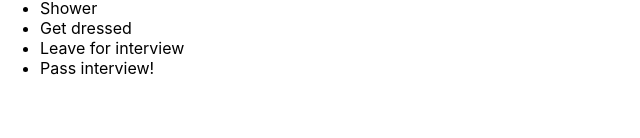
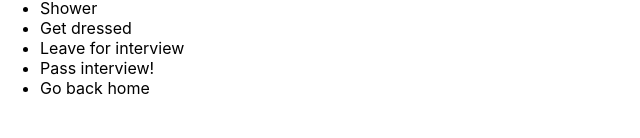
Before and after one commit to mikec-git/git-practice, a React (Create React App) app: page / in a window 1280 px wide. Shown: the part 162-300 px from the top of the page, without its empty margins (0-640 px from the left). Built offline with nearby package versions, Linux system fonts and the light colour scheme.

Commit message:
Added Go Back Home to list

```diff
--- a/src/App.js
+++ b/src/App.js
@@ -10,7 +10,8 @@ class App extends Component {
       'Shower',
       'Get dressed',
       'Leave for interview',
-      'Pass interview!'
+      'Pass interview!',
+      'Go back home'
     ]
   }
 
```
